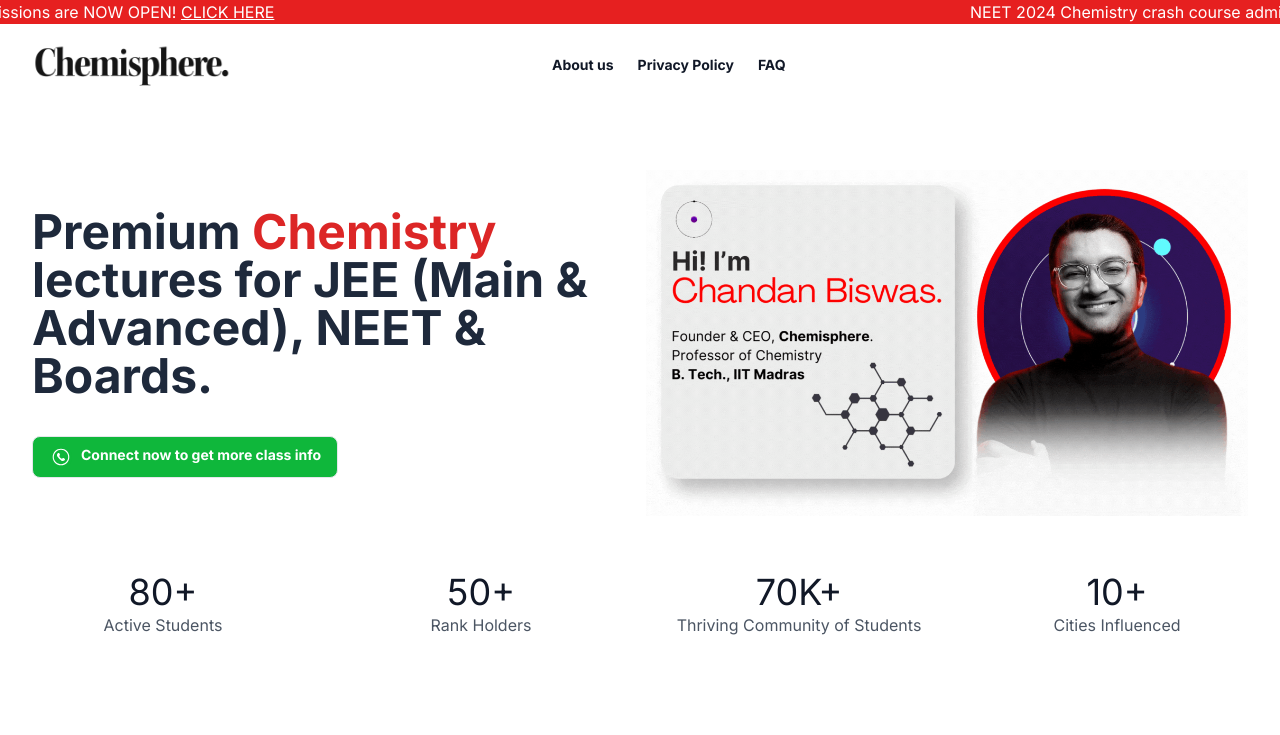
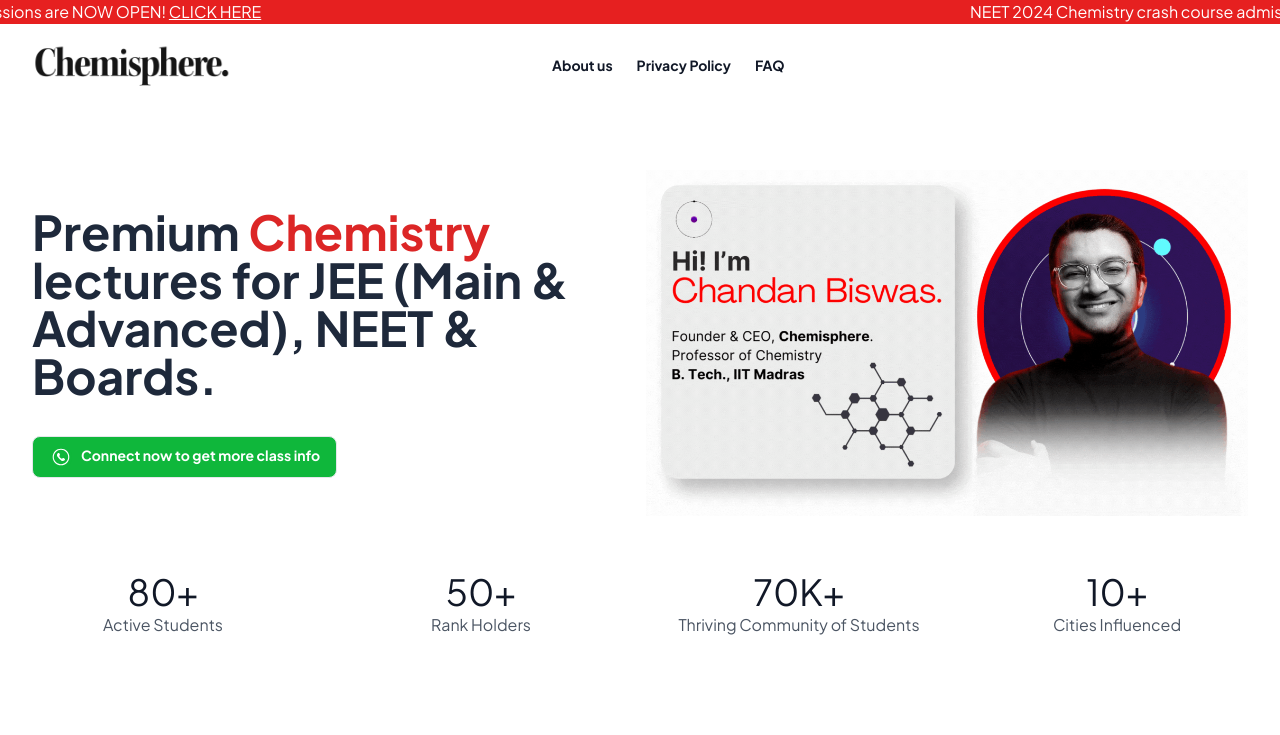
Before and after one commit to aryannpanchal/chemisphere-official-website, a Next.js app: page / in a window 1280 px wide. Shown: the top 735 px of the page. Built offline with nearby package versions, Linux system fonts and the light colour scheme.

Commit message:
Add files via upload

```diff
--- a/app/layout.tsx
+++ b/app/layout.tsx
@@ -1,11 +1,12 @@
 import type { Metadata } from 'next'
 import './globals.css'
-import { Inter } from "@next/font/google"
 import { Analytics } from '@vercel/analytics/react';
- import { SpeedInsights } from "@vercel/speed-insights/next"
+import { SpeedInsights } from "@vercel/speed-insights/next"
+import { Plus_Jakarta_Sans } from "@next/font/google"
 
 
-const inter = Inter({
+
+const inter = Plus_Jakarta_Sans({
   subsets: ['latin'],
   weight: ['400','700'],
 
```
